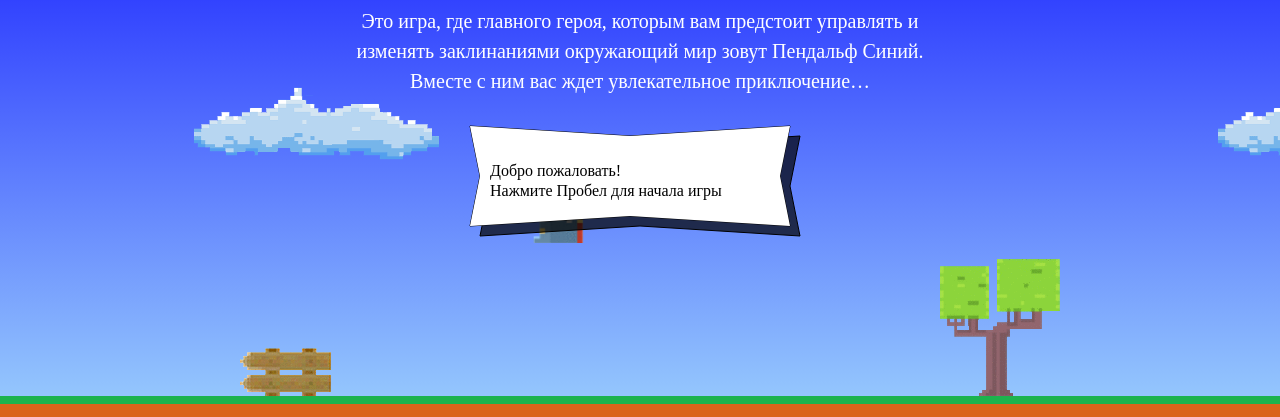
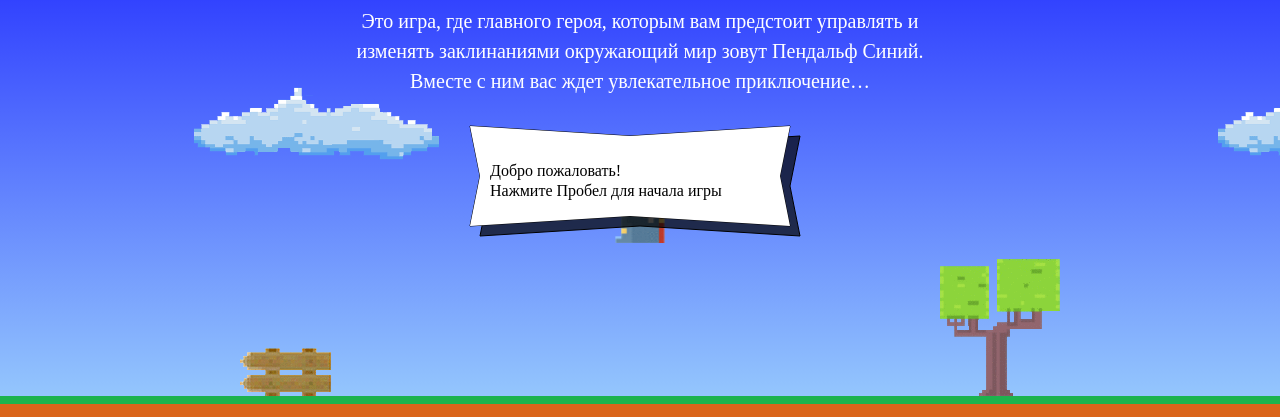
Before and after one commit to ksi77/1051527-code-and-magick-18, a website: page index.html in a window 1280 px wide. Shown: the part 203-620 px from the top of the page. Drawn offline with Linux system fonts and the light colour scheme; a web font is replaced by a local one.

Commit message:
Мелкие исправления

```diff
--- a/index.html
+++ b/index.html
@@ -194,7 +194,7 @@
   var getFireballSpeed = function (left) {
     // если параметр left — true, то фаербол летит по ветру и функция возвращает скорость равную 5,
     // иначе он летит против ветра со скоростью 2.
-    return (left === true) ?  5 : 2;
+    return left ?  5 : 2;
   }
 
   // Установите скорость мага wizardSpeed равной 3.
@@ -213,7 +213,7 @@
 
   // Определите функцию getWizardX c одним параметром — width.
   // Игра будет вызывать вашу функцию и передавать в неё этот параметр (который обозначает ширину игровой области).
-  var qetWizardX = function (width) {
+  var getWizardX = function (width) {
     // Результат, возвращаемый вашей функцией, игра будет использовать, чтобы задать положение мага по горизонтали.
     // Напишите функцию так, чтобы центр фигурки мага находился посередине игрового поля.
     return width / 2 - wizardWidth / 2;
--- a/js/setup.js
+++ b/js/setup.js
@@ -1,6 +1,4 @@
 'use strict';
-
-var userDialog = document.querySelector('.setup');
 
 var WIZARD_NAMES = ['Иван', 'Хуан Себастьян', 'Мария', 'Кристоф', 'Виктор', 'Юлия', 'Люпита', 'Вашингтон'];
 var WIZARD_SURNAMES = ['да Марья', 'Верон', 'Мирабелла', 'Вальц', 'Онопко', 'Топольницкая', 'Нионго', 'Ирвинг'];
@@ -41,7 +39,7 @@ var createWizardsList = function (listLenght) {
   return wizards;
 };
 
-var similarListElement = userDialog.querySelector('.setup-similar-list');
+var similarListElement = setup.querySelector('.setup-similar-list');
 
 var similarWizardTemplate = document.querySelector('#similar-wizard-template')
     .content;
@@ -63,7 +61,7 @@ for (var i = 0; i < wizards.length; i++) {
 }
 similarListElement.appendChild(fragment);
 
-userDialog.querySelector('.setup-similar').classList.remove('hidden');
+setup.querySelector('.setup-similar').classList.remove('hidden');
 
 // Когда окно настройки персонажа открыто, нажатие на клавишу ESC должно закрывать диалог
 var onPopupEscPress = function (evt) {
```
